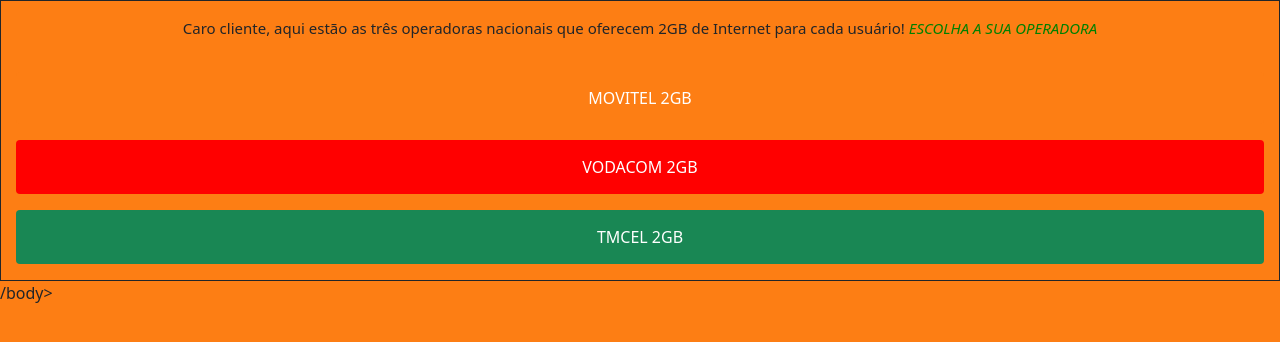
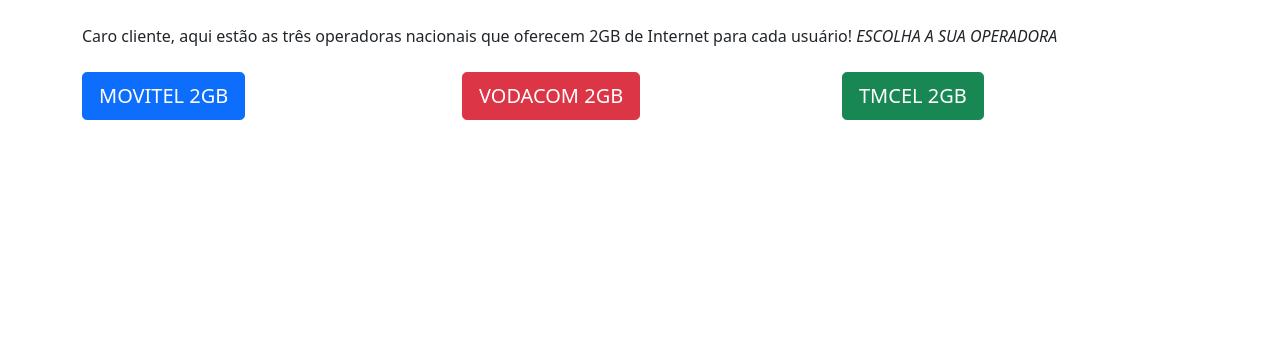
Before and after one commit to Jorgepaulo12/gigagratis, a plain HTML site: page index.html in a window 1280 px wide. Drawn offline with nearby package versions, Linux system fonts and the light colour scheme.

Commit message:
Update index.html

```diff
--- a/index.html
+++ b/index.html
@@ -8,91 +8,44 @@
 
   <!-- Inclua os arquivos CSS do Bootstrap -->
   <link rel="stylesheet" href="https://cdnjs.cloudflare.com/ajax/libs/bootstrap/5.1.0/css/bootstrap.min.css">
-
-  <style>
-    body {
-      background: #fd7e14;
-    }
-
-    div {
-      display: flex;
-      flex-direction: column;
-      border: 1px solid;
-      align-items: center;
-      justify-content: center;
-      gap: 1rem;
-      padding: 1rem 15px;
-      width: 100%;
-    }
-
-    #m {
-      color: white;
-      background: #fd7e14;
-      border: none;
-      width: 100%;
-      padding: 14px;
-    }
-
-    #v {
-      color: white;
-      background: red;
-      border: none;
-      width: 100%;
-      padding: 15px;
-    }
-
-    #t {
-      color: white;
-      background: #198754;
-      border: none;
-      width: 100%;
-      padding: 15px;
-    }
-
-    em {
-      color: green;
-    }
-
-    p {
-      font-size: 15px;
-    }
-  </style>
-
-  <!-- Inclua o código JavaScript do Google AdSense -->
-  <script async src="https://pagead2.googlesyndication.com/pagead/js/adsbygoogle.js?client=ca-pub-7864311651820833" crossorigin="anonymous"></script>
-
-  <script>
-    function movitel() {
-      // Lógica do botão Movitel
-      console.log('Movitel selecionado');
-    }
-
-    function Vodacom() {
-      // Lógica do botão Vodacom
-      console.log('Vodacom selecionado');
-    }
-
-    function mcel() {
-      // Lógica do botão mcel
-      console.log('mcel selecionado');
-    }
-  </script>
 </head>
 
 <body>
-  <div>
-    <p>Caro cliente, aqui estão as três operadoras nacionais que oferecem 2GB de Internet para cada usuário! <em>ESCOLHA A SUA OPERADORA</em></p>
+  <div class="container">
+    <p class="mt-4">Caro cliente, aqui estão as três operadoras nacionais que oferecem 2GB de Internet para cada usuário! <em>ESCOLHA A SUA OPERADORA</em></p>
 
-    <div class="btn btn-primary" onclick="movitel()" id="m">MOVITEL 2GB</div>
-    <div class="btn btn-danger" onclick="Vodacom()" id="v">VODACOM 2GB</div>
-    <div class="btn btn-success" onclick="mcel()" id="t">TMCEL 2GB</div>
+    <div class="row mt-4">
+      <div class="col-12 col-md-4">
+        <button class="btn btn-primary btn-lg btn-block" onclick="movitel()">MOVITEL 2GB</button>
+      </div>
+      <div class="col-12 col-md-4">
+        <button class="btn btn-danger btn-lg btn-block" onclick="vodacom()">VODACOM 2GB</button>
+      </div>
+      <div class="col-12 col-md-4">
+        <button class="btn btn-success btn-lg btn-block" onclick="mcel()">TMCEL 2GB</button>
+      </div>
+    </div>
   </div>
 
   <!-- Inclua os arquivos JavaScript do Bootstrap -->
   <script src="https://cdnjs.cloudflare.com/ajax/libs/bootstrap/5.1.0/js/bootstrap.bundle.min.js"></script>
+
+  <script>
+    function movitel() {
+      console.log("Opção Movitel selecionada");
+      // Lógica específica para Movitel
+    }
+
+    function vodacom() {
+      console.log("Opção Vodacom selecionada");
+      // Lógica específica para Vodacom
+    }
+
+    function mcel() {
+      console.log("Opção TMCEL selecionada");
+      // Lógica específica para TMCEL
+    }
+  </script>
 </body>
 
 </html>
-/body>
-
-</html>
```
